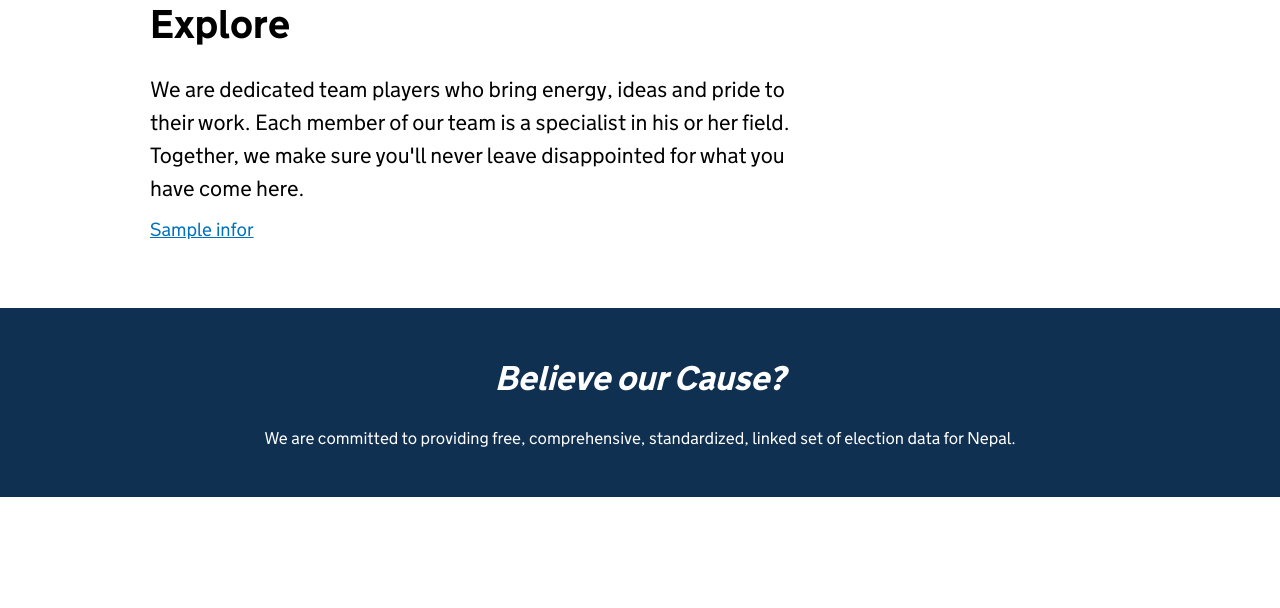
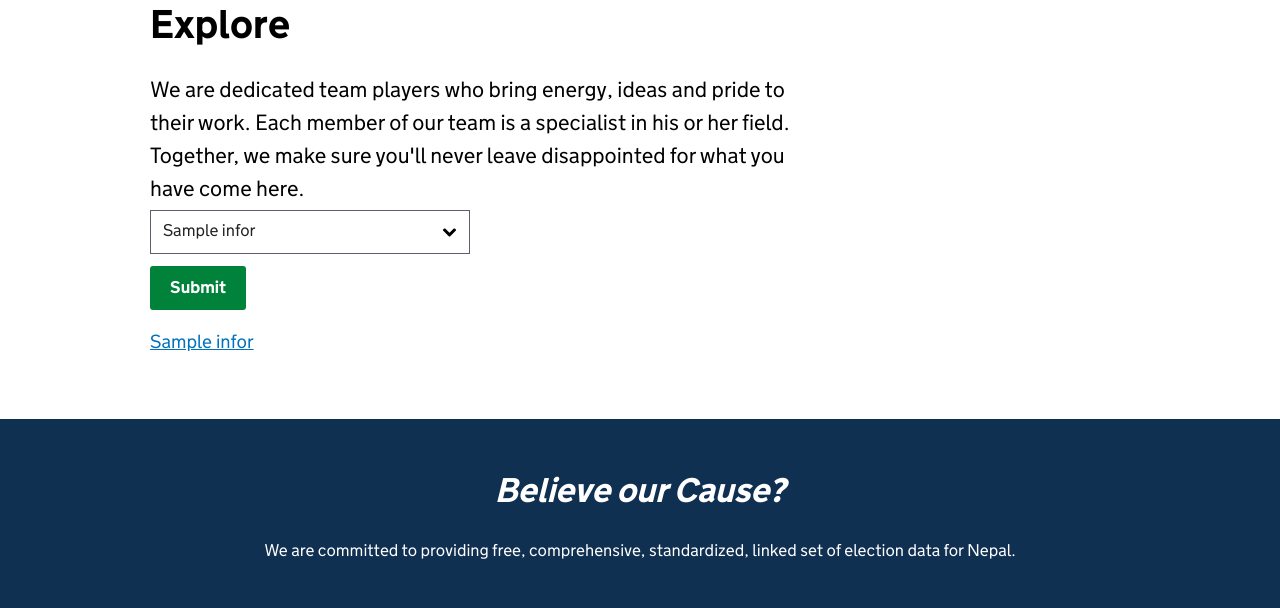
Before and after one commit to NepalGov/ElectionPortal, a Django app: template e2074/templates/explore.html in a window 1280 px wide. Shown: the part 125-733 px from the top of the page. Run offline with Django 3.2, Linux system fonts and the light colour scheme; the template is opened without the code that fills it: most values are stand-ins (such as "Sample title", 1, 10 or a date in 2020); some libraries are stand-ins or nearby versions.

Commit message:
add dropdown

```diff
--- a/e2074/templates/explore.html
+++ b/e2074/templates/explore.html
@@ -2,6 +2,7 @@
 <!DOCTYPE html>
 <html lang="en">
 {% include 'include/head.html' %}
+
 <body>
 
   {% include 'include/navbar.html' %}
@@ -14,6 +15,28 @@
     </div>
   </div>
   <div class="election-grid">
+    <div class="election-width-two-thirds">
+      <form class="election-form">
+        <select name="options" id="options">
+          {% for infor in infor %}
+          <option value="{{ infor.name | capfirst }}">{{ infor.name | capfirst }}</option>
+          {% endfor %}
+        </select>
+
+        <input type="button" value="Submit" onclick="RedirecttoDistrict()" />
+
+        <script>
+          function RedirecttoDistrict() {
+            var hold = document.getElementById("options");
+            var selectedVal = hold.options[hold.selectedIndex].value;
+
+            window.location = selectedVal;
+          }
+        </script>
+      </form>
+    </div>
+  </div>
+  <div class="election-grid">
     <ul id="navigation">
       {% for infor in infor %}
       <li><a href="{% url 'district' infor.name %}">{{ infor.name | capfirst }}</a>
@@ -21,11 +44,9 @@
       {% endfor %}
     </ul>
     <br />
-    </div><br /><br />
+  </div>
+  <br />
+  <br /> {% include 'include/extended_footer.html' %} {% include 'include/footer.html' %} {% include 'include/script.html' %}
+</body>
 
-{% include 'include/extended_footer.html' %}
-
-{% include 'include/footer.html' %}
-{% include 'include/script.html' %}
-</body>
 </html>
```
Lines whose indentation alone changed are shown as unchanged.
